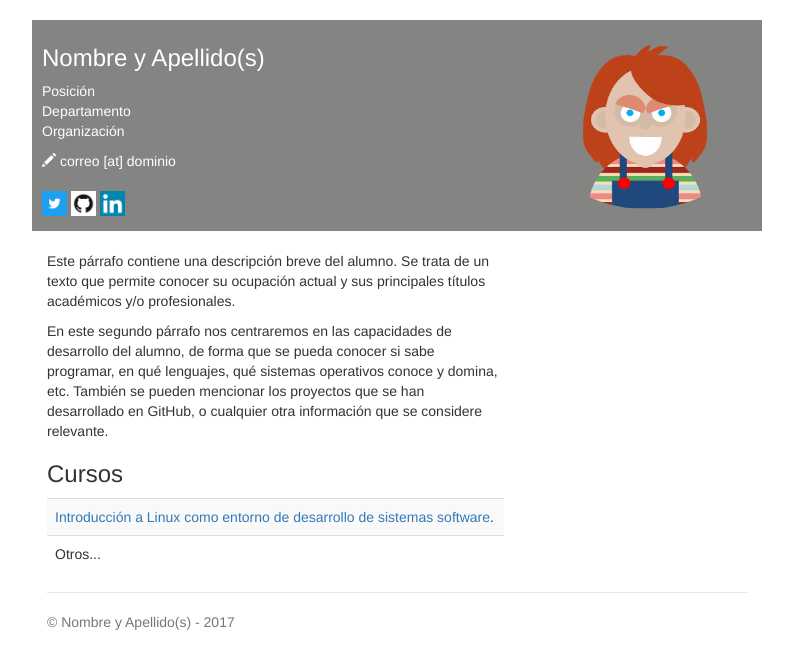
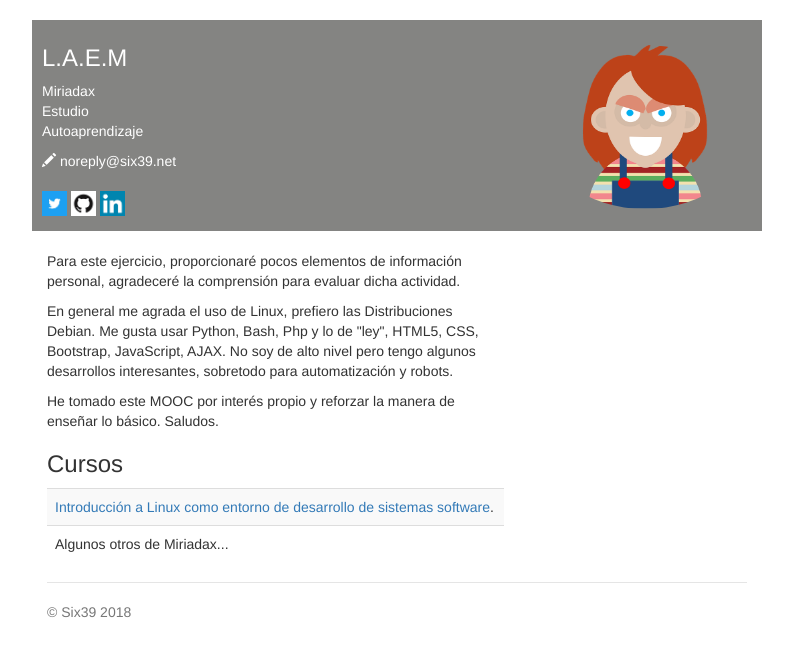
Before and after one commit to Six39/Six39.github.io, a plain HTML site: page index.html in a window 1280 px wide. Shown: the whole page, without its empty margins (243-1036 px from the left). Drawn offline with nearby package versions, Linux system fonts and the light colour scheme.

Commit message:
Versión Personalizada de mi sitio

```diff
--- a/index.html
+++ b/index.html
@@ -5,10 +5,10 @@
     <meta charset="utf-8">
     <meta name="description" content="Página de ejemplo del MOOC de LINUX - UPM.">
     <!--Sustituir por los datos del alumno-->
-    <meta name="author" content="Nombre y Apellido(s)">
+    <meta name="author" content="Six39">
 
     <!--Sustituir por los datos del alumno-->
-    <title>Nombre y Apellido(s)</title>
+    <title>L.A.E.M</title>
 
     <link href="css/bootstrap.min.css" rel="stylesheet">
     <link href="css/style.css" rel="stylesheet">
@@ -17,45 +17,47 @@
   <body>
     <div class="container header-bar">
       <!--Sustituir por los datos del alumno-->
-      <h3>Nombre y Apellido(s) <span><img style="width: 214px; height: 164px;" class='img-circle' alt="Nombre y Apellido(s)" src="img/foto.png" align="right"></span></h3>
+      <h3>L.A.E.M <span><img style="width: 214px; height: 164px;" class='img-circle' alt="Nombre y Apellido(s)" src="img/foto.png" align="right"></span></h3>
       <p>
         <!--Sustituir por los datos del alumno-->
-        Posición<br>
-        Departamento<br>
-        Organización
+        Miriadax<br>
+        Estudio<br>
+        Autoaprendizaje
       </p>
       <address>
         <!--Sustituir por los datos del alumno-->
-        <span class='glyphicon glyphicon-pencil'></span> correo [at] dominio <br>
+        <span class='glyphicon glyphicon-pencil'></span> noreply@six39.net <br>
       </address>
 
       <!--Sustituir por los datos del alumno-->
-      <p><a href="http://twitter.com/usuario" target="blank"><img src="img/twitter-icon.jpg" width=25></a>
+      <p><a href="http://twitter.com/nohay" target="blank"><img src="img/twitter-icon.jpg" width=25></a>
       <!--Sustituir por los datos del alumno-->
-      <a href="http://github.com/usuario" target="blank"><img src="img/github-icon.png" width=25></a>
+      <a href="http://github.com/Six39" target="blank"><img src="img/github-icon.png" width=25></a>
       <!--Sustituir por los datos del alumno-->
-      <a href="https://es.linkedin.com/in/usuario" target="blank"><img src="img/linkedin-icon.png" width=25></a>
+      <a href="https://es.linkedin.com/in/nohay" target="blank"><img src="img/linkedin-icon.png" width=25></a>
     </div>
 
     <div class="container">
       <div class='row'>
         <div class='col-sm-8'>
           <br>
-          <p>Este párrafo contiene una descripción breve del alumno. Se trata de un texto que permite conocer su ocupación actual y sus principales títulos académicos y/o profesionales.  </p>
+          <p>Para este ejercicio, proporcionaré pocos elementos de información personal, agradeceré la comprensión para evaluar dicha actividad.  </p>
 
-          <p>En este segundo párrafo nos centraremos en las capacidades de desarrollo del alumno, de forma que se pueda conocer si sabe programar, en qué lenguajes, qué sistemas operativos conoce y domina, etc. También se pueden mencionar los proyectos que se han desarrollado en GitHub, o cualquier otra información que se considere relevante.</p>
+          <p>En general me agrada el uso de Linux, prefiero las Distribuciones Debian. Me gusta usar Python, Bash, Php y lo de "ley", HTML5, CSS, Bootstrap, JavaScript, AJAX. No soy de alto nivel pero tengo algunos desarrollos interesantes, sobretodo para automatización y robots.</p>
+
+          <p>He tomado este MOOC por interés propio y reforzar la manera de enseñar lo básico. Saludos.</p>
 
           <h3>Cursos</h3>
           <table class='table table-striped'>
             <tr><td><a href="https://www.miriadax.net" target="blank">Introducción a Linux como entorno de desarrollo de sistemas software</a>.</td></tr>
-            <tr><td>Otros...</td></tr>
+            <tr><td>Algunos otros de Miriadax...</td></tr>
           </table>
         </div>
       </div>
 
       <footer class="footer">
         <!--Sustituir por los datos del alumno-->
-        <p>&copy; Nombre y Apellido(s) - 2017</p>
+        <p>&copy; Six39 2018</p>
       </footer>
 
     </div>
```
